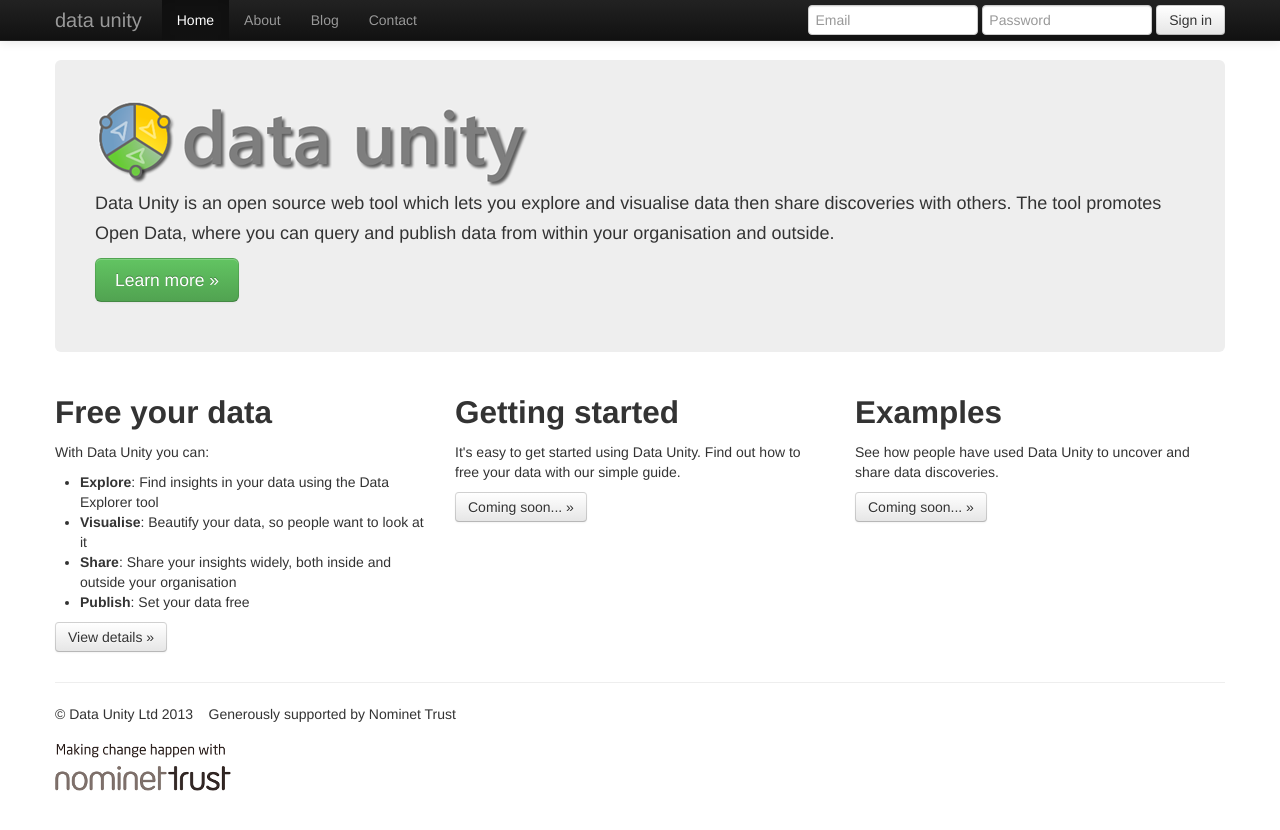
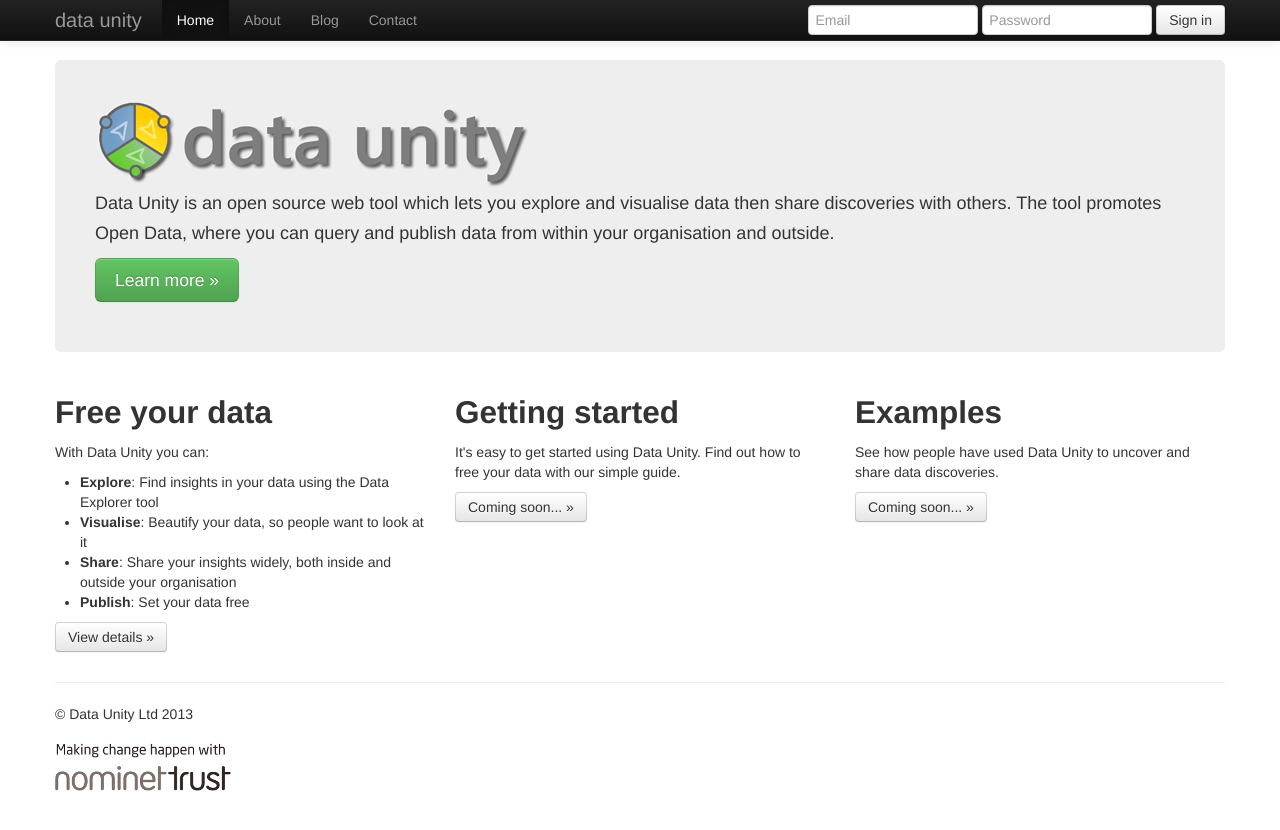
Before and after one commit to dataunity/dataunitysitepublic, a Jekyll site: the page index.html, which Jekyll copies as it is, in a window 1280 px wide. Shown: the top 830 px of the page. Built offline with Jekyll 4.4.1, drawn with Linux system fonts in a browser that asks for light colours.

Commit message:
Remove old Nominet Trust text.

```diff
--- a/_layouts/base.html
+++ b/_layouts/base.html
@@ -88,7 +88,7 @@
       <hr>
 
       <footer>
-        <p>&copy; Data Unity Ltd 2013&nbsp;&nbsp;&nbsp; Generously supported by Nominet Trust</p>
+        <p>&copy; Data Unity Ltd 2013</p>
 		<p><img src="/static/images/logos/nominettrust.png" alt="Nominet Trust logo" /></p>
       </footer>
 
--- a/about.html
+++ b/about.html
@@ -106,7 +106,7 @@
       <hr>
 
       <footer>
-        <p>&copy; Data Unity Ltd 2013&nbsp;&nbsp;&nbsp; Generously supported by Nominet Trust</p>
+        <p>&copy; Data Unity Ltd 2013</p>
 		<p><img src="/static/images/logos/nominettrust.png" alt="Nominet Trust logo" /></p>
       </footer>
 
--- a/contact.html
+++ b/contact.html
@@ -100,7 +100,7 @@
       <hr>
 
       <footer>
-        <p>&copy; Data Unity Ltd 2013&nbsp;&nbsp;&nbsp; Generously supported by Nominet Trust</p>
+        <p>&copy; Data Unity Ltd 2013</p>
 		<p><img src="/static/images/logos/nominettrust.png" alt="Nominet Trust logo" /></p>
       </footer>
 
--- a/index.html
+++ b/index.html
@@ -121,7 +121,7 @@
       <hr>
 
       <footer>
-        <p>&copy; Data Unity Ltd 2013&nbsp;&nbsp;&nbsp; Generously supported by Nominet Trust</p>
+        <p>&copy; Data Unity Ltd 2013</p>
 		<p><img src="/static/images/logos/nominettrust.png" alt="Nominet Trust logo" /></p>
       </footer>
 
```
